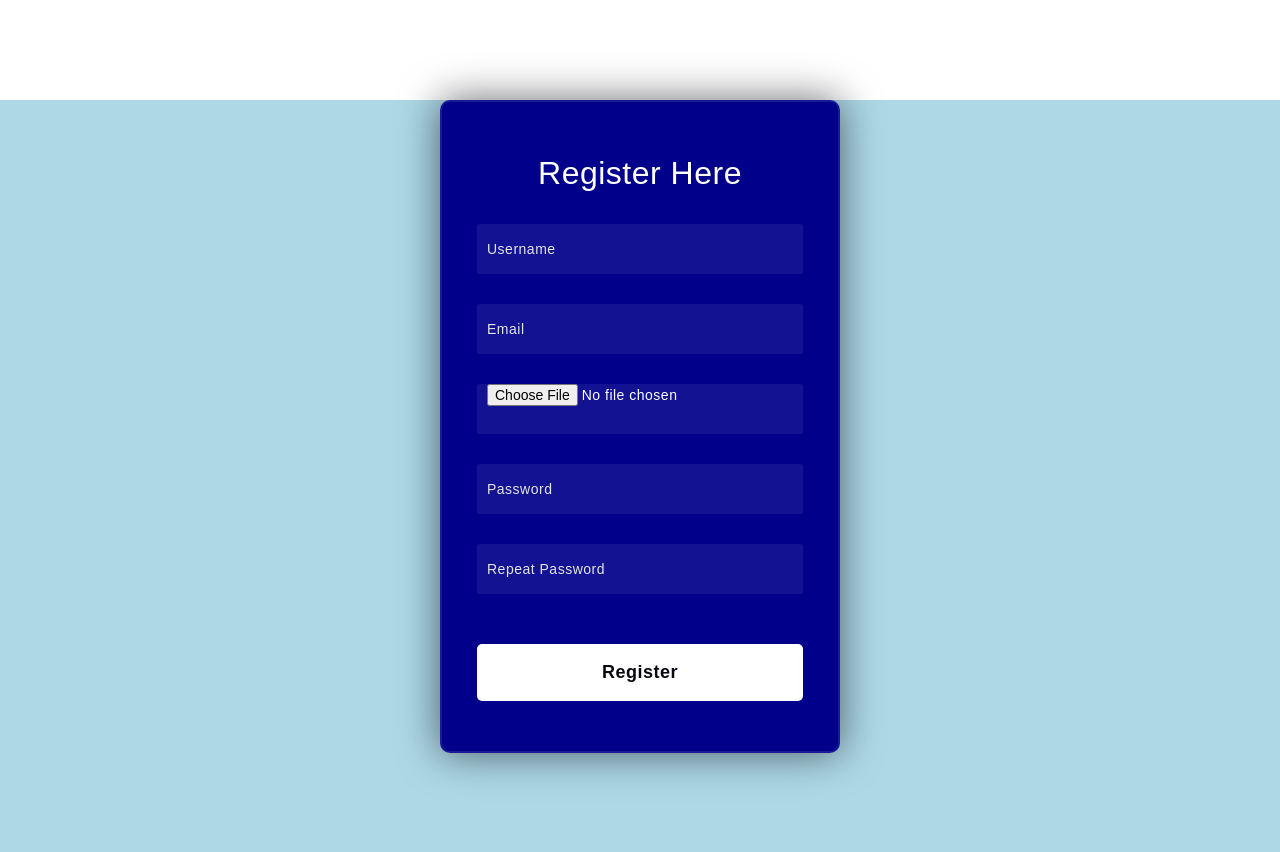
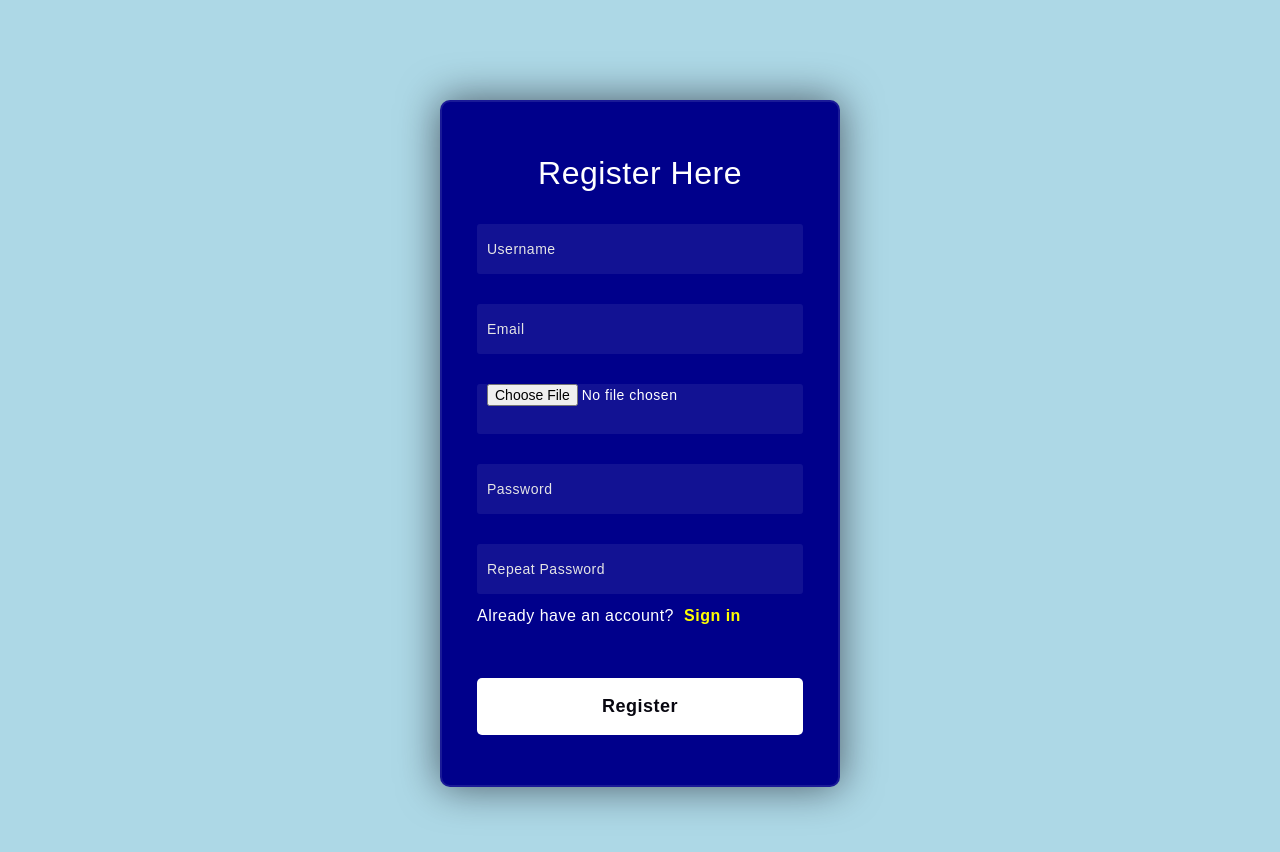
Before and after one commit to BorislavBenderov/messenger-chat-app, a React (Create React App) app: page /register in a window 1280 px wide. Shown: the top 852 px of the page. Built offline with nearby package versions, Linux system fonts and the light colour scheme; no server answers; the database is empty.

Commit message:
Add 404 page

```diff
--- a/public/styles.css
+++ b/public/styles.css
@@ -16,6 +16,7 @@ body>#root>div {
 html,
 body {
     height: 100%;
+    background: lightblue;
 }
 
 body {
@@ -312,6 +313,28 @@ form * {
     cursor: pointer;
 }
 
+.log-reg {
+    display: flex;
+    margin-top: 10px;
+}
+
+.log-reg .link {
+    margin-left: 10px;
+    text-decoration: none;
+    color: yellow;
+    font-weight: 700;
+}
+
+.not-found {
+    text-align: center;
+    margin-top: 10px;
+}
+
+.go-home {
+    text-decoration: none;
+    font-weight: 700;
+}
+
 @media screen and (max-width: 1024px) {
     .user__info {
         flex-direction: column;
--- a/src/App.js
+++ b/src/App.js
@@ -2,6 +2,7 @@ import { Routes, Route } from 'react-router-dom';
 import { Login } from './components/auth/Login';
 import { Register } from './components/auth/Register';
 import { Chat } from './components/chat/Chat';
+import { NotFound } from './components/not-found/NotFound';
 import { EditUser } from './components/chat/users/EditUser';
 import { AuthContextProvider } from './context/AuthContext';
 import { UserContextProvider } from './context/UserContext';
@@ -13,6 +14,7 @@ function App() {
       <UserContextProvider>
         <div className="App">
           <Routes>
+          <Route path='*' element={<NotFound />} />
             <Route path='/' element={<Login />} />
             <Route path='/register' element={<Register />} />
             <Route element={<ProtectedRoutes />}>
--- a/src/components/auth/Login.js
+++ b/src/components/auth/Login.js
@@ -1,6 +1,6 @@
 import { setPersistence, signInWithEmailAndPassword, browserSessionPersistence } from 'firebase/auth';
 import { AuthContext } from '../../context/AuthContext';
-import { useNavigate } from 'react-router-dom';
+import { Link, useNavigate } from 'react-router-dom';
 import { useContext } from 'react';
 
 export const Login = () => {
@@ -38,6 +38,10 @@ export const Login = () => {
             <input type="text" placeholder="Email" id="email" name="email" />
             <label htmlFor="password">Password</label>
             <input type="password" placeholder="Password" id="password" name="password" />
+            <div className="log-reg">
+                <p>No account?</p>
+                <Link className='link' to="/register">Create one</Link>
+            </div>
             <button type="submit">Log In</button>
         </form>
     );
--- a/src/components/auth/Register.js
+++ b/src/components/auth/Register.js
@@ -4,7 +4,7 @@ import { setPersistence, createUserWithEmailAndPassword, browserSessionPersisten
 import { ref, uploadBytesResumable, getDownloadURL } from 'firebase/storage';
 import { setDoc, doc } from 'firebase/firestore';
 import { storage, database } from "../../firebaseConfig";
-import { useNavigate } from 'react-router-dom';
+import { useNavigate, Link } from 'react-router-dom';
 
 export const Register = () => {
     const { auth } = useContext(AuthContext);
@@ -71,6 +71,10 @@ export const Register = () => {
             <input type="password" placeholder="Password" id="password" name="password" />
             <label htmlFor="repeatPassword"></label>
             <input type="password" placeholder="Repeat Password" id="repeatPassword" name="repeatPassword" />
+            <div className="log-reg">
+                <p>Already have an account?</p>
+                <Link className='link' to="/">Sign in</Link>
+            </div>
             <button type="submit">Register</button>
         </form>
     );
--- a/src/components/chat/users/Users.js
+++ b/src/components/chat/users/Users.js
@@ -22,7 +22,7 @@ export const Users = () => {
             </section>
             <section className="search__bar">
                 <form className="search__form">
-                    <input type="text" placeholder="Search" value={search} onChange={(e) => setSearch(e.target.value)} />
+                    <input type="text" placeholder="Search user" value={search} onChange={(e) => setSearch(e.target.value)} />
                 </form>
             </section>
             <section className="all__users">
--- /dev/null
+++ b/src/components/not-found/NotFound.js
@@ -0,0 +1,13 @@
+import { Link } from "react-router-dom";
+
+export const NotFound = () => {
+    return (
+        <div className="not-found">
+            <div className="not-found-info">
+                <h2>404.That's an error.</h2>
+                <p>The requested page was not found on this server.</p>
+                <Link to="/" className="go-home">Go Home</Link>
+            </div>
+        </div>
+    );
+}
```
